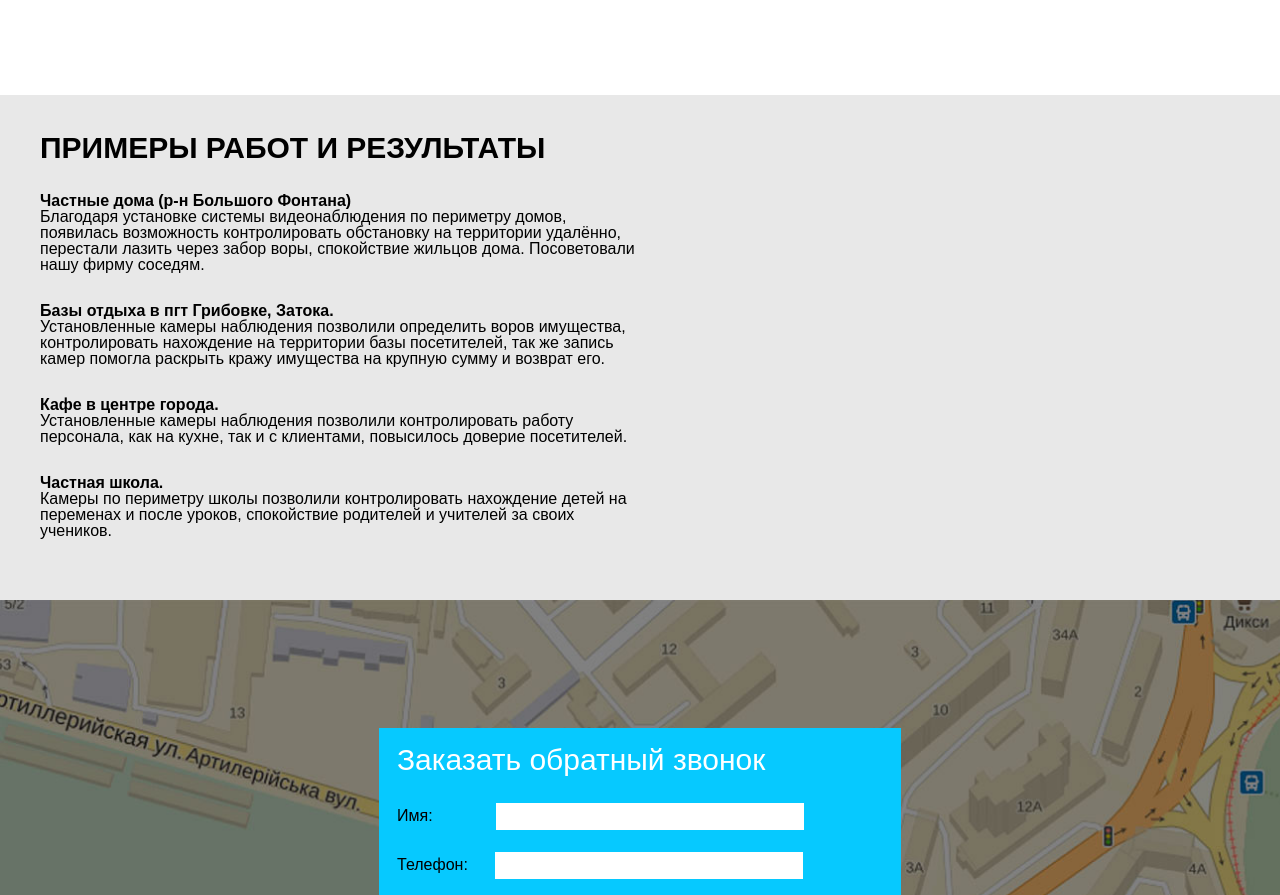
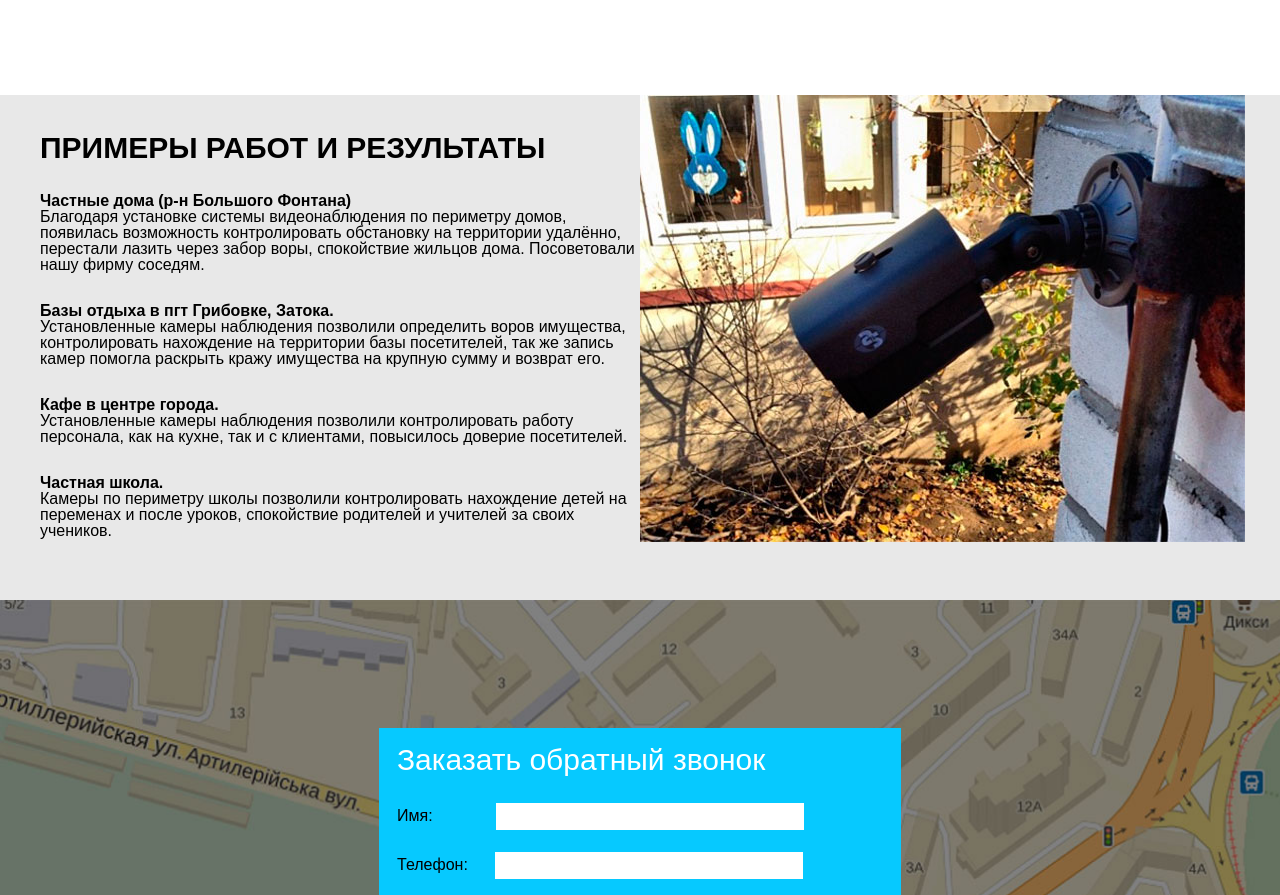
Before and after one commit to injmak/Bomlex.io, a plain HTML site: page index.html in a window 1280 px wide. Shown: the part 2186-3081 px from the top of the page. Drawn offline with Linux system fonts and the light colour scheme.

Commit message:
commit slide images

```diff
--- a/index.html
+++ b/index.html
@@ -155,6 +155,7 @@
             </div>
         </div>
         <div class="box-5-right">
+            <img class="img-slide" src="img/img-slide-1.jpg" alt=""/>
         </div>
     </div>
 </div>
```
Also changed, not shown: img/img-slide-1.jpg (added), img/img-slide-2.jpg (added), img/img-slide-3.jpg (added), img/img-slide-4.jpg (added).
